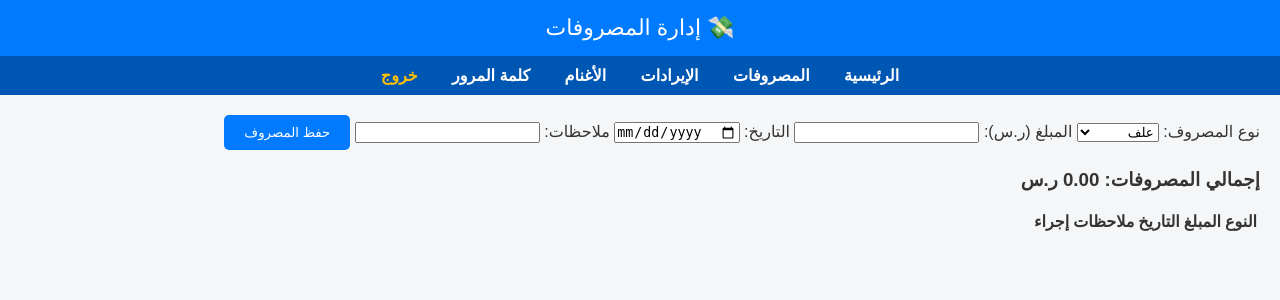
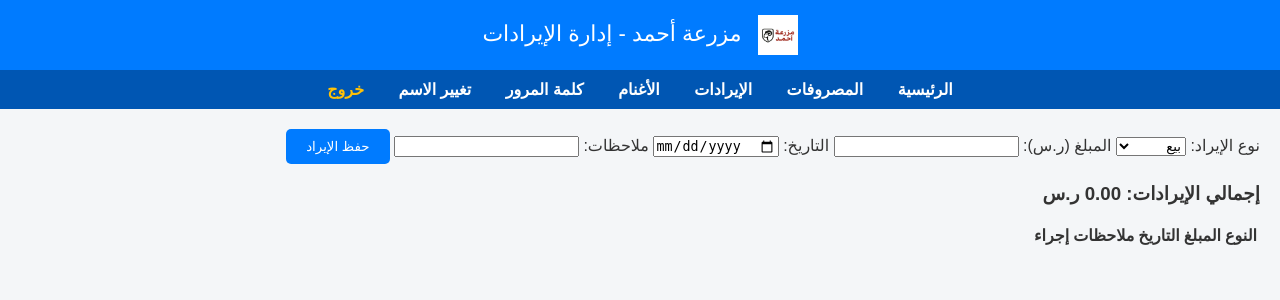
Before and after one commit to ahmed1415-46/marz3a-ahmed, a PHP site: page /income.php in a window 1280 px wide. Shown: the top 300 px of the page. Run offline with PHP 8.4, Linux system fonts and the light colour scheme; the visitor is signed in with stand-in values (Sample User, id 1); lists and menus that the app fills with data are empty.

Commit message:
Update income.php

```diff
--- a/income.php
+++ b/income.php
@@ -1,3 +1,4 @@
+
 <?php
 session_start();
 if (!isset($_SESSION['user'])) {
@@ -12,33 +13,36 @@ if ($_SERVER['REQUEST_METHOD'] === 'POST') {
     $date = $_POST['date'];
     $notes = $_POST['notes'];
 
-    $stmt = $db->prepare("INSERT INTO expenses (type, amount, date, notes) VALUES (?, ?, ?, ?)");
+    $stmt = $db->prepare("INSERT INTO income (type, amount, date, notes) VALUES (?, ?, ?, ?)");
     $stmt->execute([$type, $amount, $date, $notes]);
-    header("Location: expenses.php");
+    header("Location: income.php");
     exit;
 }
 
 if (isset($_GET['delete'])) {
     $id = $_GET['delete'];
-    $db->exec("DELETE FROM expenses WHERE id = $id");
-    header("Location: expenses.php");
+    $db->exec("DELETE FROM income WHERE id = $id");
+    header("Location: income.php");
     exit;
 }
 
-$expenses = $db->query("SELECT * FROM expenses ORDER BY date DESC")->fetchAll(PDO::FETCH_ASSOC);
-$total = $db->query("SELECT SUM(amount) FROM expenses")->fetchColumn() ?: 0;
+$incomes = $db->query("SELECT * FROM income ORDER BY date DESC")->fetchAll(PDO::FETCH_ASSOC);
+$total = $db->query("SELECT SUM(amount) FROM income")->fetchColumn() ?: 0;
 ?>
 
 <!DOCTYPE html>
 <html lang="ar" dir="rtl">
 <head>
     <meta charset="UTF-8">
-    <title>المصروفات - مزرعة أحمد</title>
+    <title>الإيرادات - مزرعة أحمد</title>
     <link rel="stylesheet" href="style.css">
 </head>
 <body>
 
-<header>💸 إدارة المصروفات</header>
+<header>
+    <img src="logo.png" alt="شعار مزرعة أحمد" style="height:40px; vertical-align: middle;">
+    <span style="margin-right: 10px;">مزرعة أحمد - إدارة الإيرادات</span>
+</header>
 
 <nav>
     <a href="index.php">الرئيسية</a>
@@ -46,19 +50,18 @@ $total = $db->query("SELECT SUM(amount) FROM expenses")->fetchColumn() ?: 0;
     <a href="income.php">الإيرادات</a>
     <a href="sheep.php">الأغنام</a>
     <a href="change_password.php">كلمة المرور</a>
+    <a href="change_username.php">تغيير الاسم</a>
     <a href="logout.php" style="color:#ffc107;">خروج</a>
 </nav>
 
 <div class="container">
 
     <form method="post">
-        <label>نوع المصروف:</label>
+        <label>نوع الإيراد:</label>
         <select name="type" required>
-            <option>علف</option>
-            <option>دواء</option>
-            <option>أجرة عمال</option>
-            <option>صيانة</option>
-            <option>نقل</option>
+            <option>بيع</option>
+            <option>منحة</option>
+            <option>دخل آخر</option>
         </select>
 
         <label>المبلغ (ر.س):</label>
@@ -70,10 +73,10 @@ $total = $db->query("SELECT SUM(amount) FROM expenses")->fetchColumn() ?: 0;
         <label>ملاحظات:</label>
         <input type="text" name="notes">
 
-        <button type="submit">حفظ المصروف</button>
+        <button type="submit">حفظ الإيراد</button>
     </form>
 
-    <h3>إجمالي المصروفات: <?= number_format($total, 2) ?> ر.س</h3>
+    <h3>إجمالي الإيرادات: <?= number_format($total, 2) ?> ر.س</h3>
 
     <table>
         <tr>
@@ -83,13 +86,13 @@ $total = $db->query("SELECT SUM(amount) FROM expenses")->fetchColumn() ?: 0;
             <th>ملاحظات</th>
             <th>إجراء</th>
         </tr>
-        <?php foreach ($expenses as $e): ?>
+        <?php foreach ($incomes as $i): ?>
             <tr>
-                <td><?= htmlspecialchars($e['type']) ?></td>
-                <td><?= number_format($e['amount'], 2) ?></td>
-                <td><?= $e['date'] ?></td>
-                <td><?= htmlspecialchars($e['notes']) ?></td>
-                <td><a href="?delete=<?= $e['id'] ?>" onclick="return confirm('هل أنت متأكد من الحذف؟')"><button class="delete">حذف</button></a></td>
+                <td><?= htmlspecialchars($i['type']) ?></td>
+                <td><?= number_format($i['amount'], 2) ?></td>
+                <td><?= $i['date'] ?></td>
+                <td><?= htmlspecialchars($i['notes']) ?></td>
+                <td><a href="?delete=<?= $i['id'] ?>" onclick="return confirm('هل أنت متأكد من الحذف؟')"><button class="delete">حذف</button></a></td>
             </tr>
         <?php endforeach; ?>
     </table>
```
